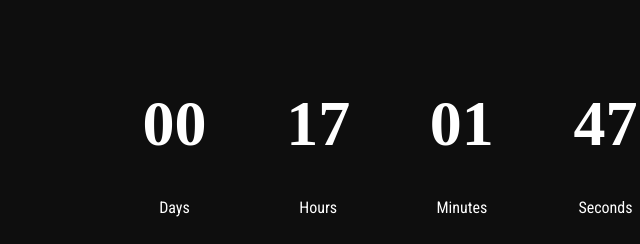
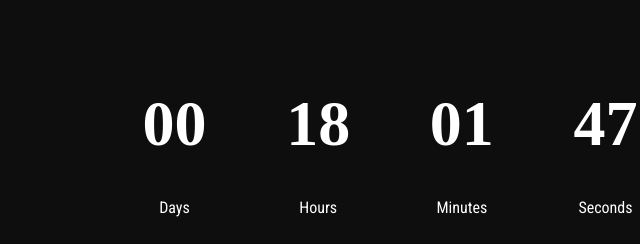
Before and after one commit to maelstrom-net/countdown-malragh-beta, a plain HTML site: page index.html in a window 1280 px wide. Shown: the part 370-614 px from the top of the page, 250-890 px from the left. Drawn offline with nearby package versions, Linux system fonts and the light colour scheme; a web font is replaced by a local one.

Commit message:
Update index.html

```diff
--- a/index.html
+++ b/index.html
@@ -200,7 +200,7 @@
     <div class="container">
 
         <!-- START: Countdown 1 -->
-        <div class="nk-countdown" data-end="2019-02-28 12:00" data-timezone="EST"></div>
+        <div class="nk-countdown" data-end="2019-02-28 19:00" data-timezone="CET"></div>
         <!-- END: Countdown 1 -->
 
     </div>
```
